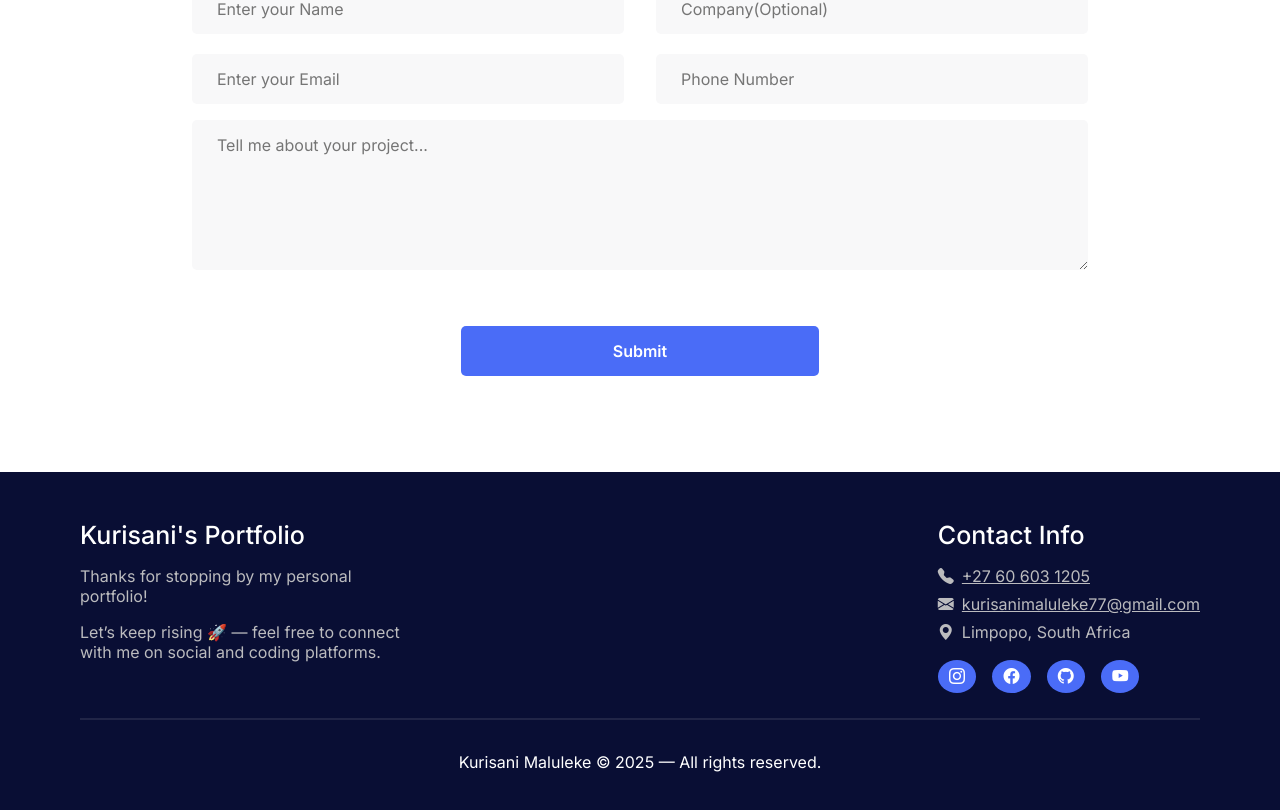
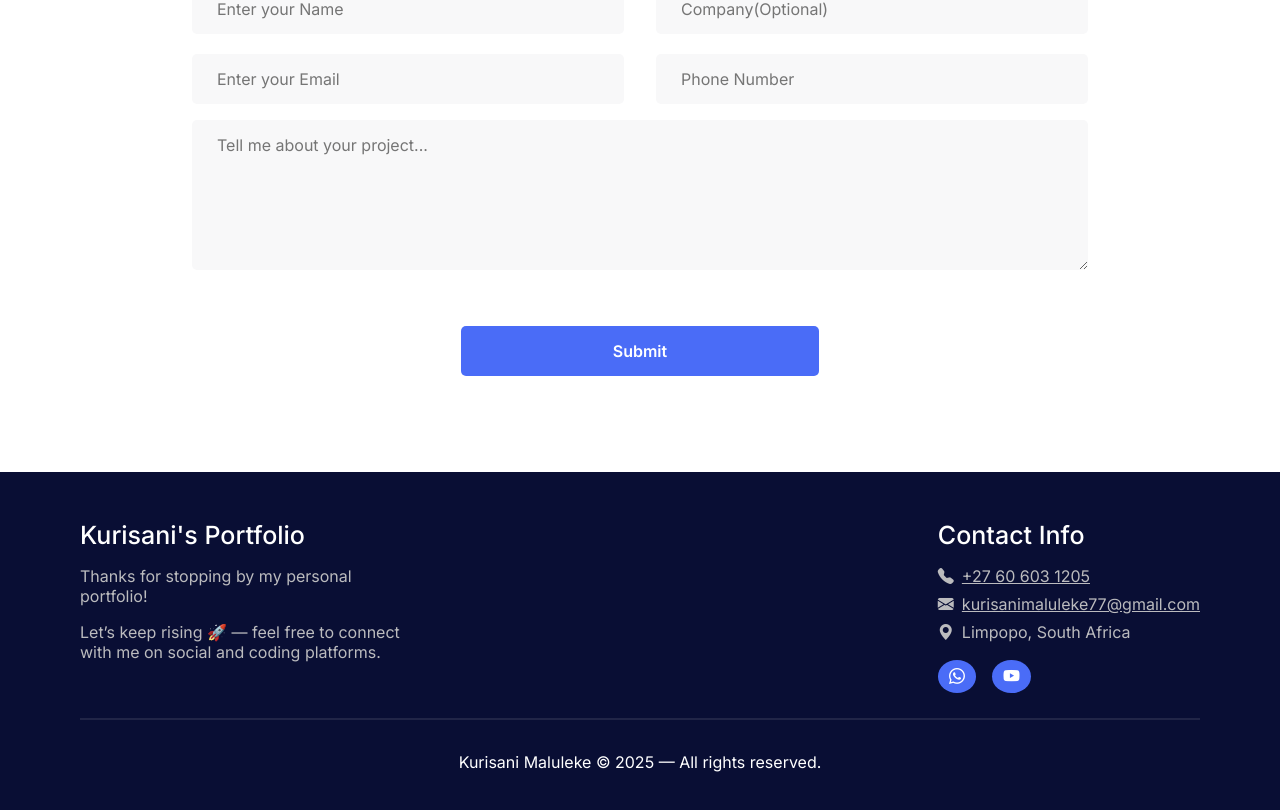
Before and after one commit to Kurisani-web/dev-portfolio, a React (Vite) app in the folder client/: page / in a window 1280 px wide. Shown: the part 5628-6438 px from the top of the page. Built offline with nearby package versions, Linux system fonts and the light colour scheme.

Commit message:
Done dusted

```diff
--- a/client/src/components/Footer.jsx
+++ b/client/src/components/Footer.jsx
@@ -64,7 +64,7 @@ export default function Footer() {
               </li>
             </ul>
             <ul className="social-link">
-              <li>
+                  {/* <li>
                 <Link to="">
                   <i className="bi bi-instagram"></i>
                 </Link>
@@ -73,14 +73,24 @@ export default function Footer() {
                 <Link to="">
                   <i className="bi bi-facebook"></i>
                 </Link>
-              </li>
+              </li>*/}
               <li>
-                <Link to="">
-                  <i className="bi bi-github"></i>
+  <Link
+    to="#"
+    onClick={() =>
+      window.open("https://wa.me/27606031205", "_blank", "noopener,noreferrer")
+    }
+  >
+    <i className="bi bi-whatsapp"></i>
   </Link>
 </li>
 <li>
-                <Link to="">
+  <Link
+    to="#"
+    onClick={() =>
+      window.open("https://www.youtube.com/@CheFu.", "_blank", "noopener,noreferrer")
+    }
+  >
     <i className="bi bi-youtube"></i>
   </Link>
 </li>
```
Lines whose indentation alone changed are shown as unchanged.
